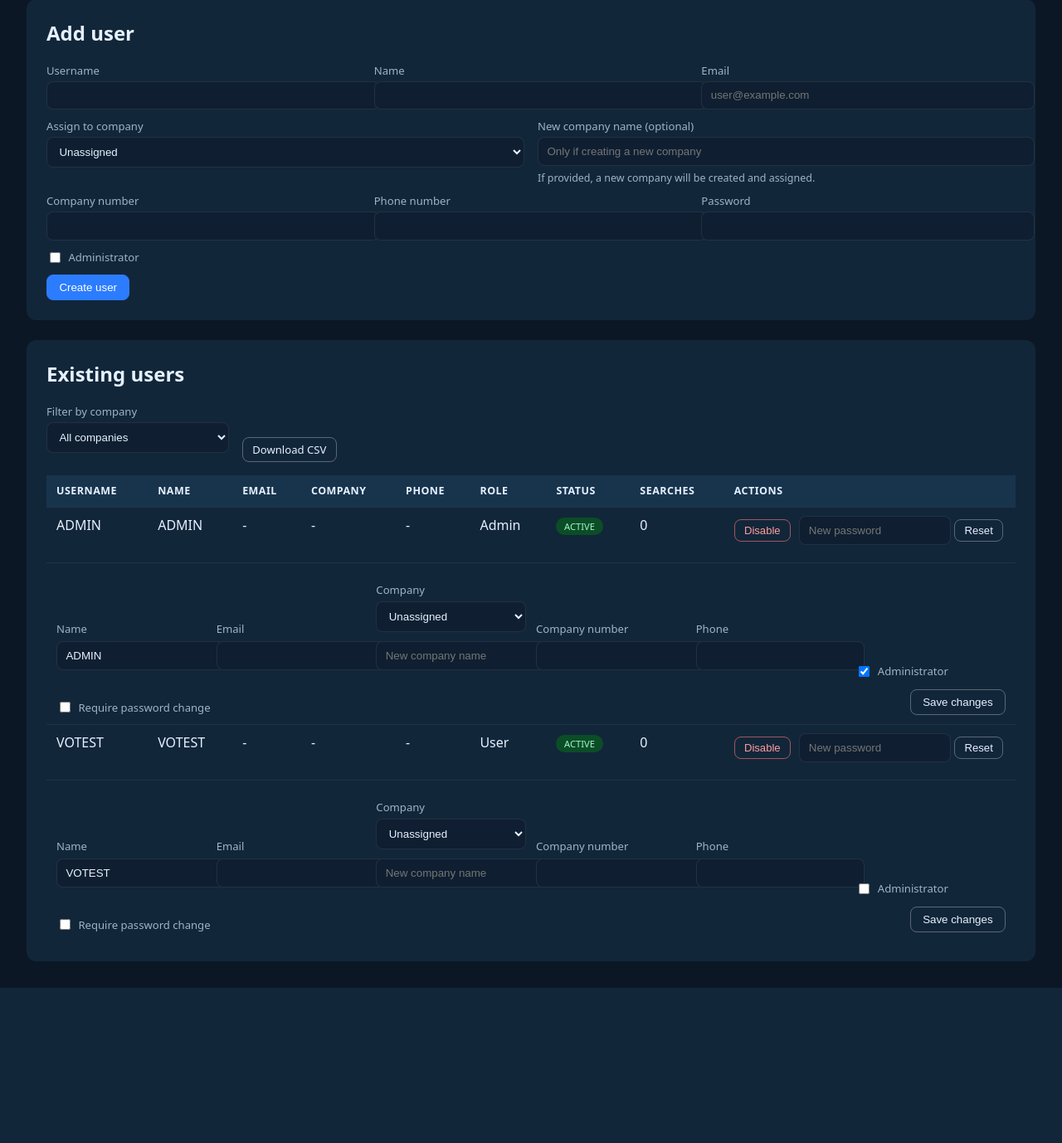
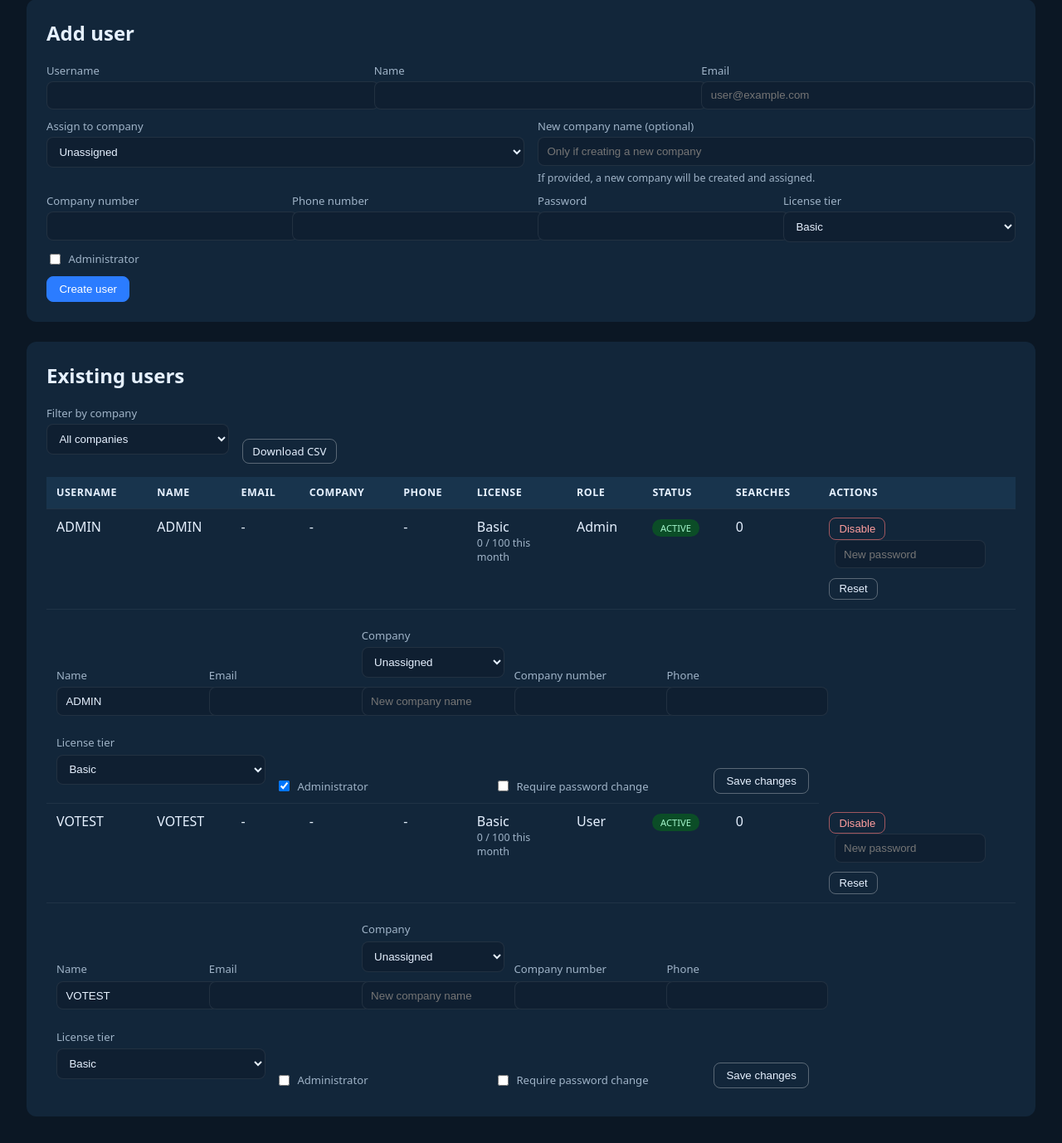
Before and after one commit to Glidepath25/geoprox-api, a FastAPI app: page /admin/users in a window 1280 px wide. Shown: the part 583-1961 px from the top of the page at 83% size. Before the commit the page ends 1774 px from the top, so only its background shows below. Run offline with FastAPI, Linux system fonts and the light colour scheme; the visitor is signed in with stand-in values (Sample User, id 1); data comes from the database, SQL or seed files in the repository; data that the repository does not hold is empty.

Commit message:
Add licence tiers and enforce monthly quotas

```diff
--- a/geoprox/main.py
+++ b/geoprox/main.py
@@ -253,8 +253,21 @@ def _consume_flashes(request: Request) -> List[Dict[str, str]]:
     return flashes
 
 
-def _user_to_out(user: Dict[str, Any], counts: Optional[Dict[str, int]] = None) -> AdminUserOut:
+def _user_to_out(
+    user: Dict[str, Any],
+    counts: Optional[Dict[str, int]] = None,
+    monthly_counts: Optional[Dict[str, int]] = None,
+) -> AdminUserOut:
     search_counts = counts or {}
+    monthly = monthly_counts or {}
+    raw_tier = user.get("license_tier") or user_store.DEFAULT_LICENSE_TIER
+    try:
+        normalized_tier = user_store.normalize_license_tier(raw_tier)
+    except ValueError:
+        normalized_tier = user_store.DEFAULT_LICENSE_TIER
+    monthly_limit = user_store.get_license_monthly_limit(normalized_tier)
+    monthly_used = int(monthly.get(user["username"], 0))
+    tier_label = user_store.LICENSE_TIERS[normalized_tier]["label"]
     return AdminUserOut(
         id=user["id"],
         username=user["username"],
@@ -267,6 +280,10 @@ def _user_to_out(user: Dict[str, Any], counts: Optional[Dict[str, int]] = None)
         is_admin=bool(user["is_admin"]),
         is_active=bool(user["is_active"]),
         require_password_change=bool(user.get("require_password_change")),
+        license_tier=normalized_tier,
+        license_label=tier_label,
+        monthly_search_limit=monthly_limit,
+        monthly_search_count=monthly_used,
         search_count=int(search_counts.get(user["username"], 0)),
         created_at=user["created_at"],
         updated_at=user["updated_at"],
@@ -463,6 +480,10 @@ class AdminUserOut(BaseModel):
     is_admin: bool
     is_active: bool
     require_password_change: bool
+    license_tier: str
+    license_label: str
+    monthly_search_limit: Optional[int]
+    monthly_search_count: int
     search_count: int
     created_at: str
     updated_at: str
@@ -480,6 +501,7 @@ class AdminUserCreate(BaseModel):
     is_admin: bool = False
     is_active: bool = True
     require_password_change: bool = True
+    license_tier: str = Field(default=user_store.DEFAULT_LICENSE_TIER)
 
 
 class AdminUserUpdate(BaseModel):
@@ -492,6 +514,7 @@ class AdminUserUpdate(BaseModel):
     is_admin: Optional[bool] = None
     is_active: Optional[bool] = None
     require_password_change: Optional[bool] = None
+    license_tier: Optional[str] = None
 
 
 class AdminPasswordReset(BaseModel):
@@ -617,6 +640,7 @@ async def admin_users_page(request: Request, company_id: Optional[int] = None) -
     companies = user_store.list_companies(include_inactive=False)
     users = user_store.list_users(include_disabled=True, company_id=company_id)
     search_counts = history_store.get_user_search_counts()
+    monthly_counts = history_store.get_user_monthly_search_counts()
     flashes = _consume_flashes(request)
     return templates.TemplateResponse(
         "admin_users.html",
@@ -628,6 +652,8 @@ async def admin_users_page(request: Request, company_id: Optional[int] = None) -
             "flashes": flashes,
             "current_user": request.session.get("user"),
             "search_counts": search_counts,
+            "monthly_counts": monthly_counts,
+            "license_tiers": user_store.LICENSE_TIERS,
         },
     )
 
@@ -637,10 +663,18 @@ async def admin_export_users(request: Request) -> Response:
     _require_admin(request)
     users = user_store.list_users(include_disabled=True)
     counts = history_store.get_user_search_counts()
+    monthly_counts = history_store.get_user_monthly_search_counts()
     buffer = StringIO()
     writer = csv.writer(buffer)
-    writer.writerow(["Username", "Name", "Email", "Company", "Company Number", "Phone", "Is Admin", "Is Active", "Require Password Change", "Searches", "Created At", "Updated At"])
+    writer.writerow(["Username", "Name", "Email", "Company", "Company Number", "Phone", "Is Admin", "Is Active", "Require Password Change", "Total Searches", "Monthly Searches", "Monthly Limit", "License Tier", "Created At", "Updated At"])
     for user in users:
+        tier_key = user.get("license_tier") or user_store.DEFAULT_LICENSE_TIER
+        try:
+            normalized_tier = user_store.normalize_license_tier(tier_key)
+        except ValueError:
+            normalized_tier = user_store.DEFAULT_LICENSE_TIER
+        tier_meta = user_store.LICENSE_TIERS[normalized_tier]
+        monthly_limit = tier_meta.get("monthly_limit")
         writer.writerow([
             user.get("username"),
             user.get("name"),
@@ -652,6 +686,9 @@ async def admin_export_users(request: Request) -> Response:
             int(bool(user.get("is_active"))),
             int(bool(user.get("require_password_change"))),
             int(counts.get(user.get("username"), 0)),
+            int(monthly_counts.get(user.get("username"), 0)),
+            "unlimited" if monthly_limit is None else monthly_limit,
+            tier_meta.get("label", normalized_tier.title()),
             user.get("created_at"),
             user.get("updated_at"),
         ])
@@ -673,28 +710,35 @@ async def admin_create_user(request: Request):
     company_id = _parse_optional_int(form.get("company_id"))
     company_number = (form.get("company_number") or "").strip()
     phone = (form.get("phone") or "").strip()
+    license_tier_raw = (form.get("license_tier") or user_store.DEFAULT_LICENSE_TIER).strip()
     is_admin = form.get("is_admin") == "on"
     redirect_company_id = _parse_optional_int(form.get("redirect_company_id"))
     if not username or not password or not name:
         _add_flash(request, "Username, name, and password are required.", "error")
     else:
         try:
-            user_store.create_user(
-                username=username,
-                password=password,
-                name=name,
-                email=email,
-                company=company,
-                company_number=company_number,
-                phone=phone,
-                company_id=company_id,
-                is_admin=is_admin,
-            )
-            _add_flash(request, f"User '{username}' created.", "success")
-        except sqlite3.IntegrityError:
-            _add_flash(request, "Username or email already exists.", "error")
-        except ValueError as exc:
-            _add_flash(request, str(exc) or "Invalid company selection.", "error")
+            license_tier = user_store.normalize_license_tier(license_tier_raw)
+        except ValueError:
+            _add_flash(request, "Select a valid license tier.", "error")
+        else:
+            try:
+                user_store.create_user(
+                    username=username,
+                    password=password,
+                    name=name,
+                    email=email,
+                    company=company,
+                    company_number=company_number,
+                    phone=phone,
+                    company_id=company_id,
+                    is_admin=is_admin,
+                    license_tier=license_tier,
+                )
+                _add_flash(request, f"User '{username}' created.", "success")
+            except sqlite3.IntegrityError:
+                _add_flash(request, "Username or email already exists.", "error")
+            except ValueError as exc:
+                _add_flash(request, str(exc) or "Invalid company selection.", "error")
     return _redirect_admin_users(redirect_company_id)
 
 
@@ -720,6 +764,13 @@ async def admin_update_user(request: Request, user_id: int):
         updates["company_id"] = company_id_value
         if company_id_value is None:
             updates["company"] = ""
+    license_choice = (form.get("license_tier") or "").strip()
+    if license_choice:
+        try:
+            updates["license_tier"] = user_store.normalize_license_tier(license_choice)
+        except ValueError:
+            _add_flash(request, "Select a valid license tier.", "error")
+            return _redirect_admin_users(redirect_company_id)
     is_admin_flag = form.get("is_admin") == "on"
     updates["is_admin"] = is_admin_flag
     require_values = form.getlist("require_password_change")
@@ -852,7 +903,8 @@ async def api_admin_list_users(
     _require_admin(request)
     records = user_store.list_users(include_disabled=include_disabled, company_id=company_id)
     counts = history_store.get_user_search_counts()
-    return [_user_to_out(record, counts) for record in records]
+    monthly_counts = history_store.get_user_monthly_search_counts()
+    return [_user_to_out(record, counts, monthly_counts) for record in records]
 
 
 @app.get("/api/admin/users/{user_id}", response_model=AdminUserOut)
@@ -862,7 +914,8 @@ async def api_admin_get_user(request: Request, user_id: int) -> AdminUserOut:
     if not record:
         raise HTTPException(status_code=404, detail="User not found")
     counts = history_store.get_user_search_counts()
-    return _user_to_out(record, counts)
+    monthly_counts = {record['username']: history_store.get_monthly_search_count(record['username'])}
+    return _user_to_out(record, counts, monthly_counts)
 
 
 @app.post("/api/admin/users", response_model=AdminUserOut, status_code=201)
@@ -885,12 +938,15 @@ async def api_admin_create_user(request: Request, payload: AdminUserCreate) -> A
             is_admin=payload.is_admin,
             is_active=payload.is_active,
             require_password_change=payload.require_password_change,
+            license_tier=payload.license_tier,
         )
     except sqlite3.IntegrityError:
         raise HTTPException(status_code=409, detail="Username already exists.")
     except ValueError as exc:
         raise HTTPException(status_code=400, detail=str(exc) or "Invalid company selection.")
-    return _user_to_out(record)
+    counts = history_store.get_user_search_counts()
+    monthly_counts = {record['username']: history_store.get_monthly_search_count(record['username'])}
+    return _user_to_out(record, counts, monthly_counts)
 
 
 @app.patch("/api/admin/users/{user_id}", response_model=AdminUserOut)
@@ -915,6 +971,8 @@ async def api_admin_update_user(request: Request, user_id: int, payload: AdminUs
         updates["is_admin"] = data["is_admin"]
     if "require_password_change" in data:
         updates["require_password_change"] = data["require_password_change"]
+    if "license_tier" in data:
+        updates["license_tier"] = data["license_tier"]
     target_is_admin = updates.get("is_admin", record["is_admin"])
     if "is_active" in data:
         _ensure_can_change_active_status(
@@ -925,7 +983,9 @@ async def api_admin_update_user(request: Request, user_id: int, payload: AdminUs
         )
         updates["is_active"] = data["is_active"]
     if not updates:
-        return _user_to_out(record, history_store.get_user_search_counts())
+        counts = history_store.get_user_search_counts()
+        monthly_counts = {record['username']: history_store.get_monthly_search_count(record['username'])}
+        return _user_to_out(record, counts, monthly_counts)
     try:
         user_store.update_user(record["id"], **updates)
     except ValueError as exc:
@@ -934,7 +994,8 @@ async def api_admin_update_user(request: Request, user_id: int, payload: AdminUs
     if not updated:
         raise HTTPException(status_code=404, detail="User not found")
     counts = history_store.get_user_search_counts()
-    return _user_to_out(updated, counts)
+    monthly_counts = {updated['username']: history_store.get_monthly_search_count(updated['username'])}
+    return _user_to_out(updated, counts, monthly_counts)
 
 
 @app.post("/api/admin/users/{user_id}/reset-password", response_model=AdminActionResult)
@@ -1003,6 +1064,30 @@ async def api_admin_update_company(request: Request, company_id: int, payload: A
 @app.post("/api/search", response_model=SearchResp)
 def api_search(request: Request, req: SearchReq):
     username = _require_user(request)
+    user_record = user_store.get_user_by_username(username)
+    if not user_record:
+        raise HTTPException(status_code=401, detail="User account not found")
+    try:
+        license_tier = user_store.normalize_license_tier(user_record.get("license_tier"))
+    except ValueError:
+        license_tier = user_store.DEFAULT_LICENSE_TIER
+    monthly_limit = user_store.get_license_monthly_limit(license_tier)
+    if monthly_limit is not None:
+        used_this_month = history_store.get_monthly_search_count(username)
+        if used_this_month >= monthly_limit:
+            tier_label = user_store.LICENSE_TIERS[license_tier]["label"]
+            message = (
+                f"You have used all {monthly_limit} searches included in your {tier_label} license this month. "
+                "Please upgrade to continue searching."
+            )
+            log.info(
+                "Monthly search limit reached for %s (tier=%s, used=%s, limit=%s)",
+                username,
+                license_tier,
+                used_this_month,
+                monthly_limit,
+            )
+            return SearchResp(status="error", error=message)
     try:
         w3w_key = _load_w3w_key()
         log.info(f"Incoming request: {req.dict()}")
--- a/templates/admin_users.html
+++ b/templates/admin_users.html
@@ -222,7 +222,15 @@
             <label for="password">Password</label>
             <input id="password" name="password" type="password" required autocomplete="new-password">
           </div>
-        </div>
+          <div>
+            <label for="license_tier_new">License tier</label>
+            <select id="license_tier_new" name="license_tier">
+              {% for key, meta in license_tiers.items() %}
+              <option value="{{ key }}"{% if key == 'basic' %} selected{% endif %}>{{ meta['label'] }}</option>
+              {% endfor %}
+            </select>
+          </div>
+</div>
         <div class="checkbox" style="margin-bottom:0.7rem;">
           <input id="is_admin" name="is_admin" type="checkbox">
           <label for="is_admin" style="margin-bottom:0;">Administrator</label>
@@ -259,6 +267,7 @@
             <th>Email</th>
             <th>Company</th>
             <th>Phone</th>
+            <th>License</th>
             <th>Role</th>
             <th>Status</th>
             <th>Searches</th>
@@ -276,6 +285,20 @@
               {% if user.company_id %}<span class="table-note">(ID {{ user.company_id }})</span>{% endif %}
             </td>
             <td>{{ user.phone or '-' }}</td>
+            <td>
+              {% set tier_key = (user.license_tier or 'basic') %}
+              {% set tier_meta = license_tiers.get(tier_key) %}
+              {% set monthly_used = monthly_counts.get(user.username, 0) %}
+              {% set monthly_limit = tier_meta['monthly_limit'] if tier_meta else None %}
+              <span>{{ tier_meta['label'] if tier_meta else tier_key|capitalize }}</span>
+              <div class="table-note">
+                {% if monthly_limit is none %}
+                  {{ monthly_used }} this month
+                {% else %}
+                  {{ monthly_used }} / {{ monthly_limit }} this month
+                {% endif %}
+              </div>
+            </td>
             <td>{{ 'Admin' if user.is_admin else 'User' }}</td>
             <td>
               <span class="status-chip {{ 'status-active' if user.is_active else 'status-disabled' }}">{{ 'Active' if user.is_active else 'Disabled' }}</span>
@@ -329,6 +352,14 @@
                   <label>Phone</label>
                   <input name="phone" type="text" value="{{ user.phone }}">
                 </div>
+                <div>
+                  <label>License tier</label>
+                  <select name="license_tier">
+                    {% for key, meta in license_tiers.items() %}
+                      <option value="{{ key }}" {% if user.license_tier == key %}selected{% endif %}>{{ meta['label'] }}</option>
+                    {% endfor %}
+                  </select>
+                </div>
                 <div class="checkbox">
                   <input type="checkbox" id="admin_{{ user.id }}" name="is_admin" {% if user.is_admin %}checked{% endif %}>
                   <label for="admin_{{ user.id }}" style="margin-bottom:0;">Administrator</label>
```
Also changed, not shown: geoprox/history_store.py (+35 -1 lines), geoprox/user_store.py (+48 -5 lines), manage_users.py (+10 -2 lines).
